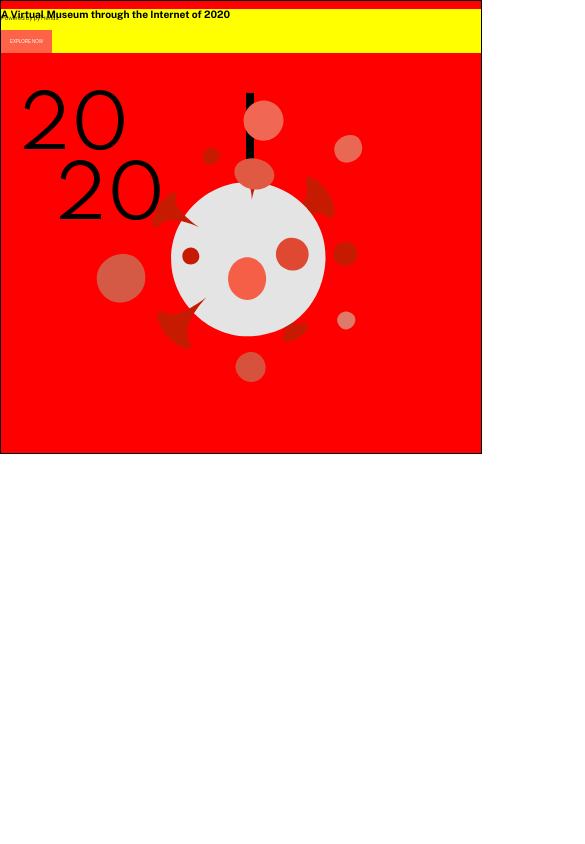
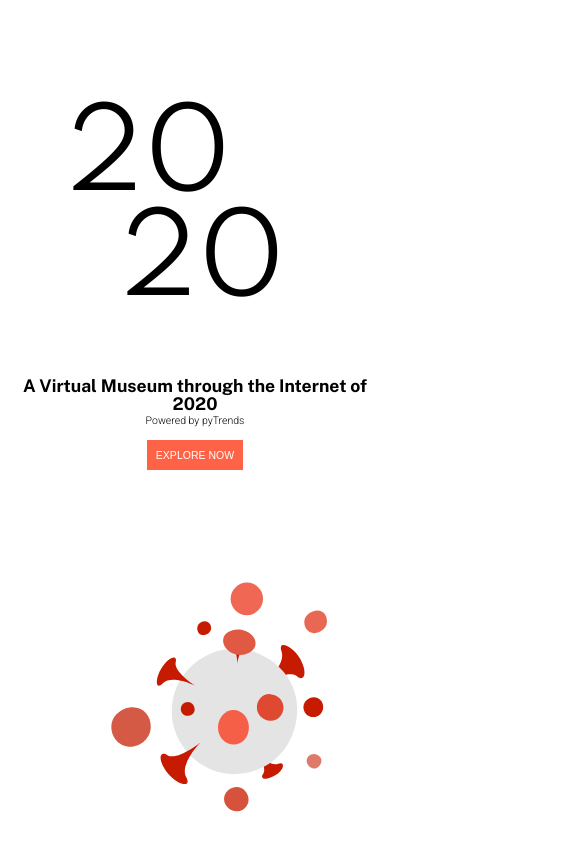
Before and after one commit to meglhowley/20TRENDY, a React (Create React App) app in the folder client/: page / in a window 390 px wide. Shown: the top 844 px of the page, 585 px wide, since content can reach past the window. Built offline with nearby package versions, Linux system fonts and the light colour scheme; no server answers; a web font is replaced by a local one.

Commit message:
added modal contribute

```diff
--- a/client/package.json
+++ b/client/package.json
@@ -14,6 +14,7 @@
     "react-dom": "^17.0.2",
     "react-lottie": "^1.2.3",
     "react-player": "^2.9.0",
+    "react-rainbow-components": "^1.26.0",
     "react-redux": "^7.2.4",
     "react-scripts": "4.0.3",
     "recharts": "^2.0.10",
--- a/client/src/App.css
+++ b/client/src/App.css
@@ -9,7 +9,6 @@ body {
 }
 
 .title {
-  position: absolute;
   top: 11vh;
   font-family: 'Spartan', sans-serif;
   font-size: 18vw;
@@ -20,32 +19,104 @@ body {
   border-right: 8px solid black;
 }
 
+.title-section {
+  display: flex;
+  flex-direction: row;
+  flex-wrap: wrap;
+  min-height: 100vh;
+}
+
 .left {
-  background-color: thistle;
+  width: 50%;
+  display: flex;
+  justify-content: center;
+  align-items: center;
 }
 
 .right {
-  background-color: red;
-  border: 1px solid black;
-}
-
-.title-section {
-  display: flex;
-  flex-direction: column;
-  flex-wrap: wrap;
-  min-height: 100vh;
-  width: 99vw;
+  width: 50%;
 }
 
 .bio {
-  background-color: yellow;
+  position: absolute;
   font-size: 1.75vw;
   text-align: left;
   font-family: 'Public Sans', sans-serif;
   width: 480px;
-  left: 55vw;
-  top: 12vh;
+  left: 55%;
+  top: 12%;
   line-height: 150%;
+}
+
+.virus-animation {
+  position: absolute;
+  bottom: 9vh;
+  right: 3vw;
+  padding: -50px;
+}
+
+@media screen and (max-width: 800px) {
+  .title-section {
+    display: flex;
+    flex-direction: row;
+  }
+
+  .left {
+    width: 100%;
+    height: 50vh;
+    display: flex;
+    justify-content: center;
+    align-items: center;
+    flex-direction: column;
+  }
+
+  .right {
+    display: flex;
+    justify-content: center;
+    align-items: center;
+    flex-direction: column;
+    width: 100%;
+    height: 50vh;
+  }
+
+  .title {
+    font-family: 'Spartan', sans-serif;
+    font-size: 27vw;
+    width: fit-content;
+    line-height: 100%;
+    padding-right: 80px;
+    border: 0;
+    margin-left: 11%;
+  }
+
+  .bio {
+    position: absolute;
+    font-size: 3vw;
+    text-align: center;
+    font-family: 'Public Sans', sans-serif;
+    width: fit-content;
+    height: fit-content;
+    left: 0vw;
+    top: 43vh;
+    line-height: 150%;
+  }
+
+  .virus-animation {
+    position: absolute;
+    bottom: 0vh;
+    width: fit-content;
+    left: 17vw;
+    padding: -50px;
+  }
+
+  #explore-btn {
+    background-color: tomato;
+    color: white;
+    box-shadow: none;
+    border-color: transparent;
+    padding: 7px;
+    font-size: 1.3em;
+  }
 }
 
 .bio p {
@@ -105,11 +176,6 @@ body {
   text-align: center;
 }
 
-.virus-animation {
-  bottom: 9vh;
-  right: 3vw;
-}
-
 .down-arrow {
   position: absolute;
   left: 50vw;
@@ -131,7 +197,7 @@ body {
 .page-section {
   text-align: center;
   font-family: 'Quicksand', sans-serif;
-  font-size: 1.3vw;
+  font-size: 1.4em;
   display: flex;
   flex-direction: column;
   flex-wrap: wrap;
@@ -139,6 +205,10 @@ body {
   align-items: center;
   height: 99vh;
   width: 99vw;
+}
+
+.page-section div {
+  width: 50%;
 }
 
 .jan-recap-section {
@@ -297,16 +367,16 @@ body {
   font-size: 0.75rem;
 }
 
-.explore-btn {
+#explore-btn {
   background-color: tomato;
   color: white;
   box-shadow: none;
   border-color: transparent;
-  font-size: 0.65em;
   padding: 7px;
+  font-size: 0.9em;
 }
 
-.explore-btn:hover {
+#explore-btn:hover {
   cursor: pointer;
   opacity: 0.8;
 }
@@ -428,7 +498,7 @@ body {
   font-family: 'Quicksand', sans-serif;
   background-color: rgb(44, 40, 75);
   color: white;
-  font-size: 1.3vw;
+  font-size: 1.3em;
   text-align: center;
 }
 
@@ -456,7 +526,6 @@ body {
 
 .post-card {
   position: relative;
-  width: 500px;
   height: 300px;
   margin-right: 40px;
 }
@@ -473,15 +542,12 @@ body {
 }
 
 .posts-container {
-  padding-left: 500px;
   display: flex;
   flex-direction: row;
   align-content: flex-end;
   align-items: center;
-  justify-content: center;
+  justify-content: flex-start;
   flex-wrap: nowrap;
-  width: 45vw;
-  height: 80vh;
   overflow: hidden;
   scroll-behavior: smooth;
 }
@@ -577,3 +643,30 @@ body {
 .ufo {
   margin-top: -10%;
 }
+
+.scroll-btns {
+  height: 40px;
+  display: flex;
+  justify-content: space-evenly;
+}
+
+.scroll {
+  background-color: transparent;
+  border: none;
+  font-size: 1.2em;
+  color: rgb(243, 140, 140);
+}
+
+.contribute-btn {
+  background-color: transparent;
+  border: 1px solid black;
+  border-radius: 5px;
+  font-size: 0.7em;
+  color: white;
+  background-color: rgb(73, 73, 73);
+}
+
+.scroll-btns button:hover {
+  opacity: 0.5;
+  cursor: pointer;
+}
--- a/client/src/App.js
+++ b/client/src/App.js
@@ -105,7 +105,7 @@ function App(props) {
               onClick={() =>
                 authRef.current.scrollIntoView({ behavior: 'smooth' })
               }
-              className="explore-btn"
+              id="explore-btn"
             >
               EXPLORE NOW
             </button>
@@ -121,8 +121,8 @@ function App(props) {
                 }
               }}
               isClickToPauseDisabled={true}
-              height={400}
-              width={400}
+              height={275}
+              width={325}
             />
           </div>
         </div>
--- a/client/src/pages/ContributePage.js
+++ b/client/src/pages/ContributePage.js
@@ -1,4 +1,4 @@
-import React, { useEffect, useRef } from 'react'
+import React, { useEffect, useRef, useState } from 'react'
 import { connect } from 'react-redux'
 import {
   CreateNewPost,
@@ -12,6 +12,7 @@ import {
 import { SetProtectedRoute } from '../store/actions/AuthActions'
 import Heart from 'react-animated-heart'
 import DownArrowBlack from '../components/DownArrowBlack'
+import { Modal } from 'react-rainbow-components'
 
 const mapStateToProps = ({ postState }) => {
   return { postState }
@@ -42,6 +43,7 @@ const ContributePage = (props) => {
   } = props
 
   const postsRef = useRef()
+  const [modalOpen, toggleModalOpen] = useState(false)
 
   const handleDelete = (post) => {
     removePost(post.id)
@@ -113,32 +115,29 @@ const ContributePage = (props) => {
 
   return (
     <div ref={props.contributePageRef} className="page-section">
+      <h2>Archives of 2020</h2>
+      <p>Witnessed something uniquely 2020?</p>
+      <br />
+      <div className="scroll-btns">
+        <button className="scroll" onClick={() => scroll(-500)}>
+          ◄
+        </button>
+        <button
+          onClick={() => {
+            toggleModalOpen(true)
+          }}
+          className="contribute-btn"
+        >
+          Contribute to Collection
+        </button>
+        <button className="scroll" onClick={() => scroll(500)}>
+          ►
+        </button>
+      </div>
+      <br />
       <div ref={postsRef} className="posts-container">
         {allPosts}
       </div>{' '}
-      <button onClick={() => scroll(-500)}>left</button>
-      <button onClick={() => scroll(500)}>right</button>
-      {/* <form onSubmit={handleSubmit}>
-        <input
-          name="title"
-          placeholder="title"
-          onChange={handleChange}
-          value={postState.postForm.title}
-        />
-        <input
-          name="image"
-          placeholder="image"
-          onChange={handleChange}
-          value={postState.postForm.image}
-        />
-        <input
-          name="bio"
-          placeholder="bio"
-          onChange={handleChange}
-          value={postState.postForm.bio}
-        />
-        <button>post</button>
-      </form> */}
       <div
         onClick={() =>
           props.poemPageRef.current.scrollIntoView({
@@ -149,6 +148,37 @@ const ContributePage = (props) => {
       >
         <DownArrowBlack />
       </div>
+      <div>
+        <Modal isOpen={modalOpen} onRequestClose={() => toggleModalOpen(false)}>
+          <div className="form-container">
+            <h3>Contribute Photo to Collection</h3>
+            <form onSubmit={handleSubmit}>
+              <input
+                name="title"
+                placeholder="title"
+                onChange={handleChange}
+                value={postState.postForm.title}
+              />
+              <br />
+              <input
+                name="image"
+                placeholder="image"
+                onChange={handleChange}
+                value={postState.postForm.image}
+              />
+              <br />
+              <input
+                name="bio"
+                placeholder="bio"
+                onChange={handleChange}
+                value={postState.postForm.bio}
+              />
+              <br />
+              <button>post</button>
+            </form>
+          </div>
+        </Modal>
+      </div>
     </div>
   )
 }
```
Also changed, not shown: 1 other file (tests, documents, lock files or other folders).
